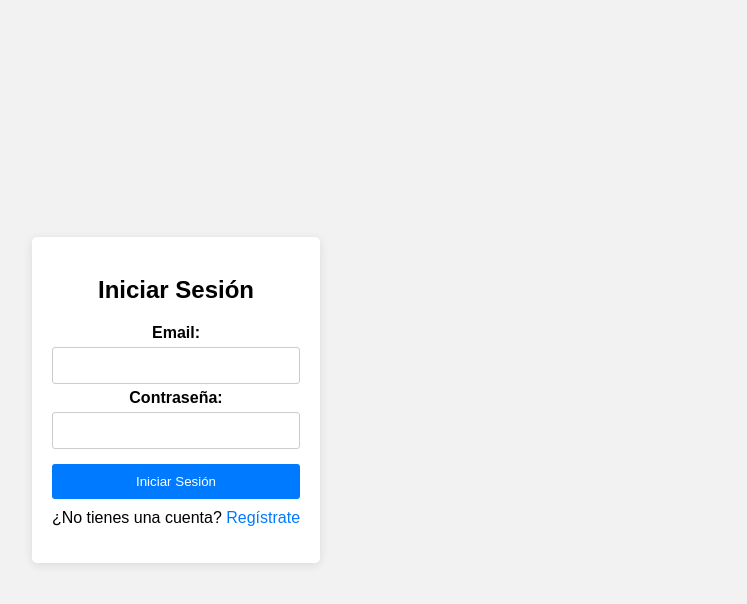
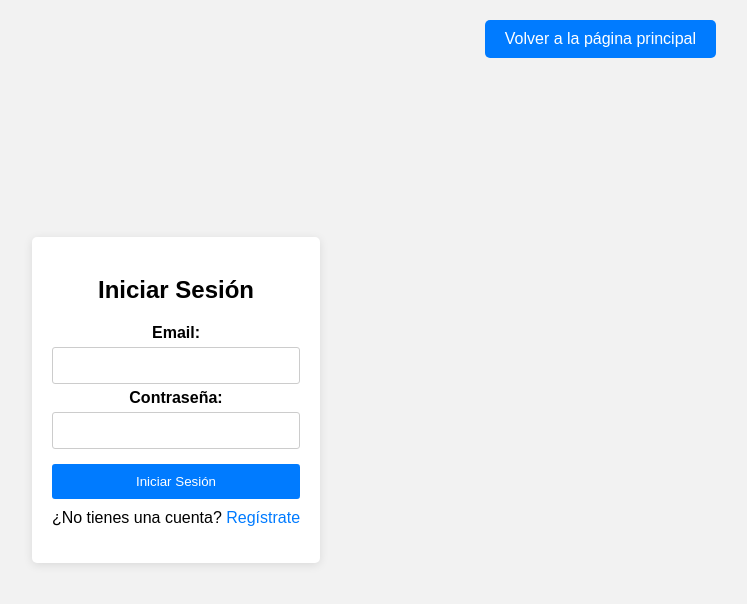
Before and after one commit to eliseoOca/Paginaweb, a Flask app: page /login in a window 1280 px wide. Shown: the top 604 px of the page, without its empty margins (464-1211 px from the left). Run offline with Flask 3, Linux system fonts and the light colour scheme; some libraries are stand-ins or nearby versions.

Commit message:
arrlegando login y redireccionamientos

```diff
--- a/static/estiloLogin.css
+++ b/static/estiloLogin.css
@@ -50,10 +50,12 @@ button {
 button:hover {
     background-color: #0056b3;
 }
+
 /* Estilos anteriores */
 
 p {
-    margin-top: 10px; /* Espacio entre el formulario y el enlace de registro */
+    margin-top: 10px;
+    /* Espacio entre el formulario y el enlace de registro */
 }
 
 a {
@@ -62,18 +64,61 @@ a {
 }
 
 a:hover {
-    text-decoration: underline; /* Subraya el enlace al pasar el mouse sobre él */
+    text-decoration: underline;
+    /* Subraya el enlace al pasar el mouse sobre él */
 }
 
 /* Estilo para el mensaje de error */
 /* Estilo para el mensaje de error */
 .error-message {
-    color: #ff0000; /* Color rojo para el texto del mensaje de error */
-    font-size: 16px; /* Tamaño de fuente más grande */
-    background-color: #ffe5e5; /* Fondo con un tono de rojo claro */
-    padding: 10px; /* Relleno alrededor del mensaje */
-    border: 2px solid #ff0000; /* Borde rojo */
-    border-radius: 5px; /* Bordes redondeados */
-    text-align: center; /* Centra el texto horizontalmente */
-    margin-top: 10px; /* Espacio superior para separar el mensaje del formulario */
+    color: #ff0000;
+    /* Color rojo para el texto del mensaje de error */
+    font-size: 16px;
+    /* Tamaño de fuente más grande */
+    background-color: #ffe5e5;
+    /* Fondo con un tono de rojo claro */
+    padding: 10px;
+    /* Relleno alrededor del mensaje */
+    border: 2px solid #ff0000;
+    /* Borde rojo */
+    border-radius: 5px;
+    /* Bordes redondeados */
+    text-align: center;
+    /* Centra el texto horizontalmente */
+    margin-top: 10px;
+    /* Espacio superior para separar el mensaje del formulario */
 }
+
+/* CSS */
+.boton-volver {
+    position: absolute;
+    top: 10px;
+    /* Ajusta la distancia desde la parte superior de la página */
+    right: 100px;
+    background-color: #007bff;
+    color: #fff;
+    border: none;
+    padding: 10px 20px;
+    border-radius: 5px;
+    text-decoration: none;
+    font-size: 16px;
+    cursor: pointer;
+}
+
+.boton-volver:hover {
+    background-color: #0056b3;
+    text-decoration: none;
+}
+
+/* Estilo para el contenedor del formulario y el botón de volver */
+.form-container {
+    display: flex;
+    flex-direction: column;
+}
+
+.boton-volver {
+    align-self: flex-end;
+    /* Alinea el botón a la derecha */
+    margin-top: 10px;
+    /* Agrega margen superior para separarlo del formulario */
+}
--- a/templates/login.html
+++ b/templates/login.html
@@ -11,6 +11,14 @@
     />
   </head>
   <body>
+    <header class="header" id="inicio">
+      <nav>
+        <!-- ... tu menú de navegación ... -->
+        <a href="{{ url_for('index') }}" class="boton-volver"
+          >Volver a la página principal</a
+        >
+      </nav>
+    </header>
 
     <div class="login-container">
       <h2>Iniciar Sesión</h2>
@@ -25,7 +33,7 @@
         <button type="submit">Iniciar Sesión</button>
         <p>¿No tienes una cuenta? <a href="formInc.html">Regístrate</a></p>
       </form>
-    </div>
+
     <script>
       // Función para validar el formulario
       function validarFormulario() {
@@ -43,6 +51,5 @@
         return true;
       }
     </script>
-
   </body>
 </html>
```
